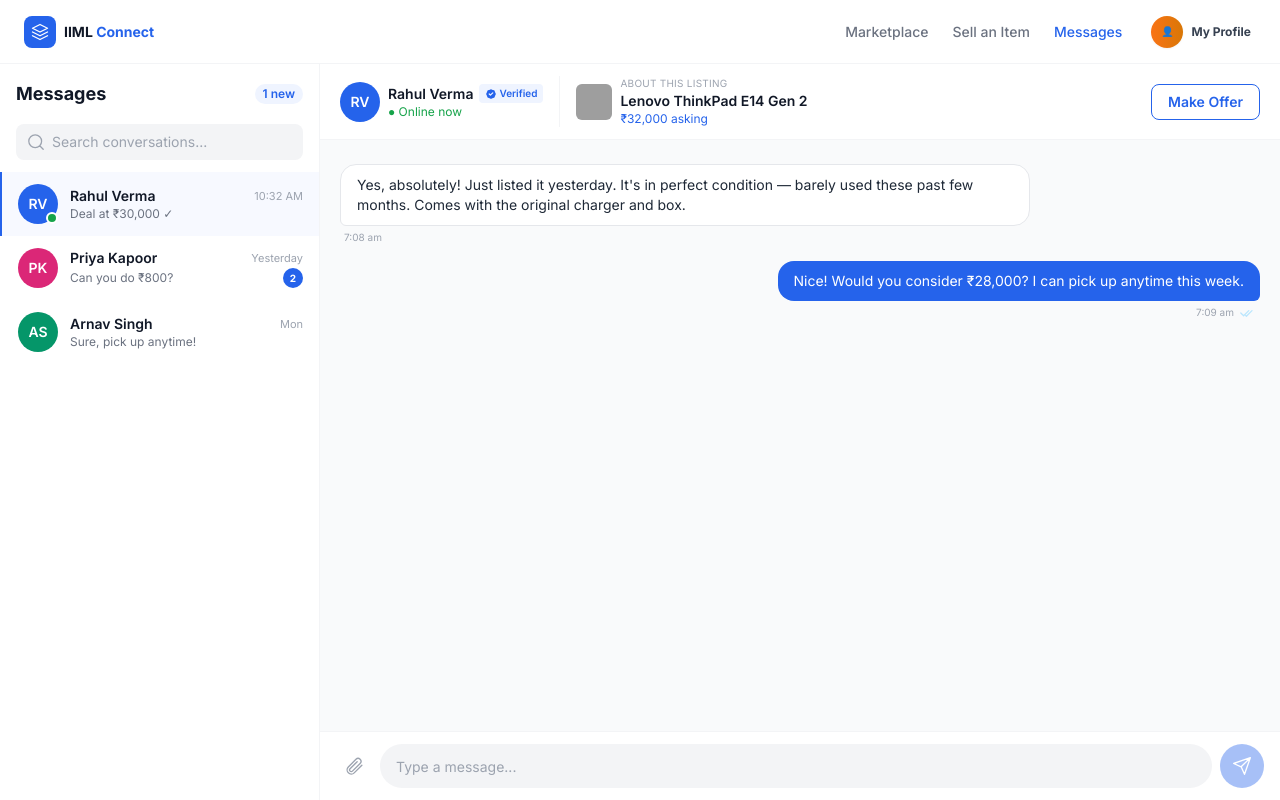
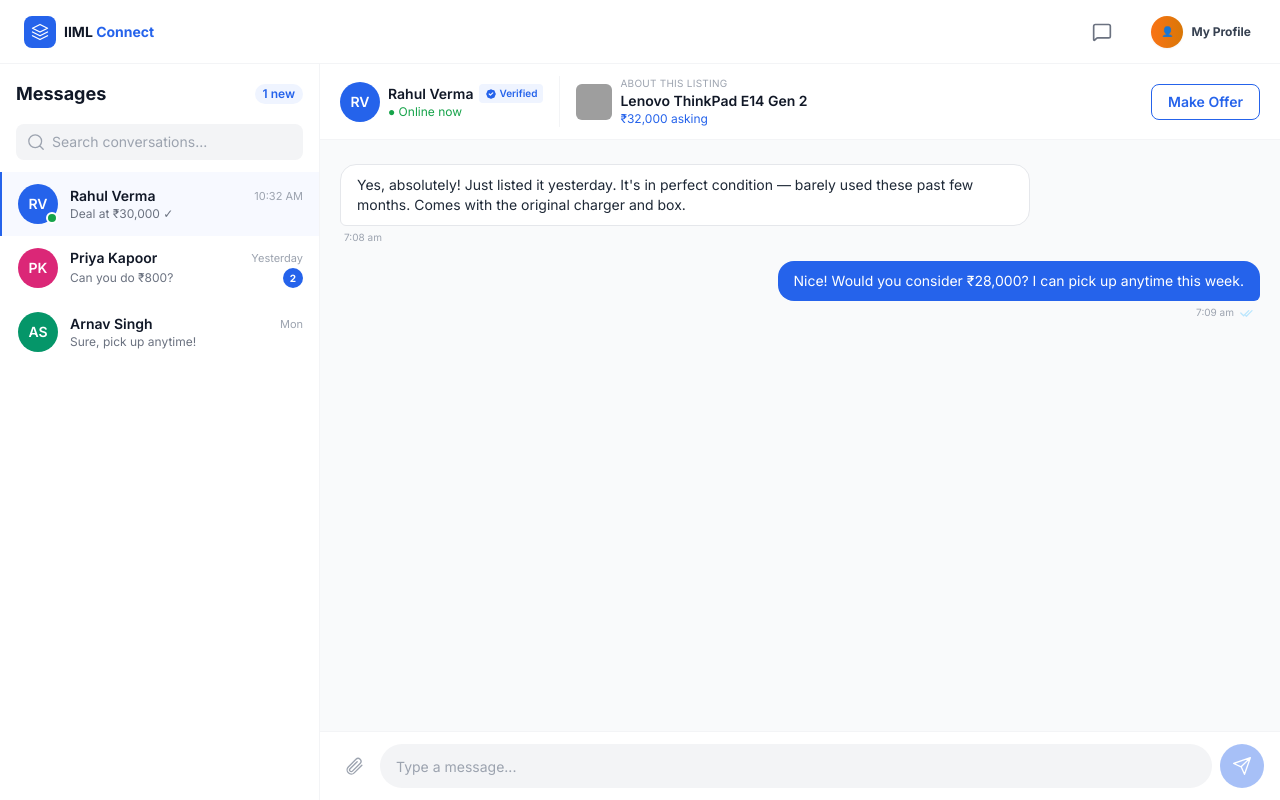
Before and after one commit to HrithikRaj26/iimlconnect_marketplace1, a Next.js app: page /messages in a window 1280 px wide. Built offline with nearby package versions, Linux system fonts and the light colour scheme; grey boxes are pictures that could not be loaded.

Commit message:
style: remove text links from top nav keep messages icon

```diff
--- a/src/components/ui/TopNav.tsx
+++ b/src/components/ui/TopNav.tsx
@@ -1,6 +1,7 @@
 import Link from "next/link";
 import React, { useState, useEffect } from "react";
 import { supabase } from "@/lib/supabase";
+import { MessageSquare } from "lucide-react";
 
 interface TopNavProps {
   /** Which nav item to highlight as active. */
@@ -90,17 +91,9 @@ export function TopNav({ active = "marketplace", onMenuClick, profile: propProfi
       </div>
 
       <div className="flex items-center gap-4">
-        <nav className="hidden items-center gap-6 text-sm font-medium md:flex mr-2">
-          <Link href="/marketplace" className={linkClass("marketplace")}>
-            Marketplace
-          </Link>
-          <Link href="/listing/create" className={linkClass("listings")}>
-            Sell an Item
-          </Link>
-          <Link href="/messages" className={linkClass("messages")}>
-            Messages
-          </Link>
-        </nav>
+        <Link href="/messages" className="hidden md:flex items-center justify-center h-10 w-10 rounded-full hover:bg-gray-100 transition-colors mr-2 text-gray-500 hover:text-gray-900" title="Messages">
+          <MessageSquare size={20} />
+        </Link>
 
         {/* User Profile Avatar Link in Header */}
         <Link
```
